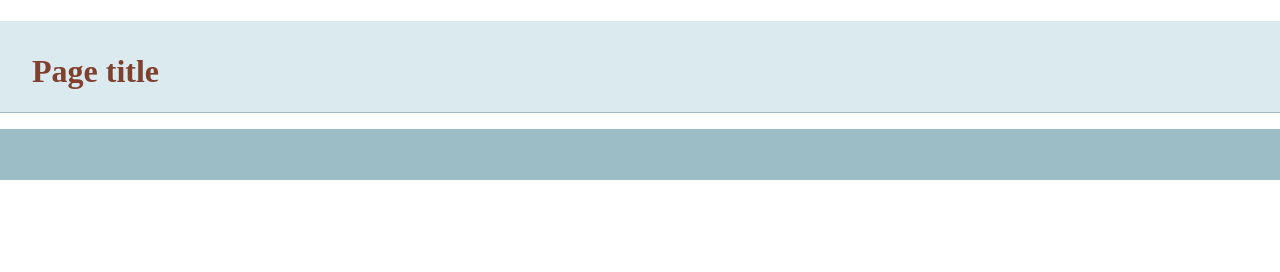
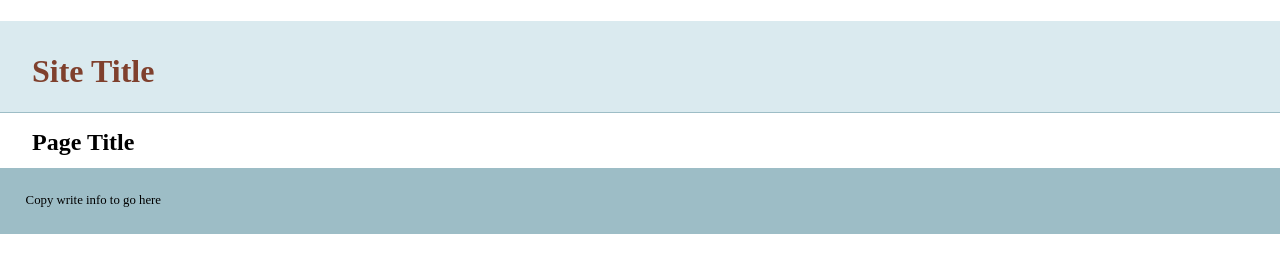
Before and after one commit to johnlarkin/git-basics, a plain HTML site: page index.html in a window 1280 px wide. Drawn offline with nearby package versions, Linux system fonts and the light colour scheme.

Commit message:
added info to template

```diff
--- a/index.html
+++ b/index.html
@@ -14,13 +14,14 @@
     </head>
     <body>
     <header>
-	<h1>Page title</h1>
+	<h1>Site Title</h1>
     </header>
     <nav id="pageNav">
     </nav>
     <main>
+    <h2>Page Title</h2>
     </main>
-    <footer>
+    <footer>Copy write info to go here
     </footer>
         <script>
 //use the modernizr load to load up external scripts. This will load the scripts asynchronously, but the order listed matters. Although it will load all scripts in parallel, it will execute them in the order listed
```
